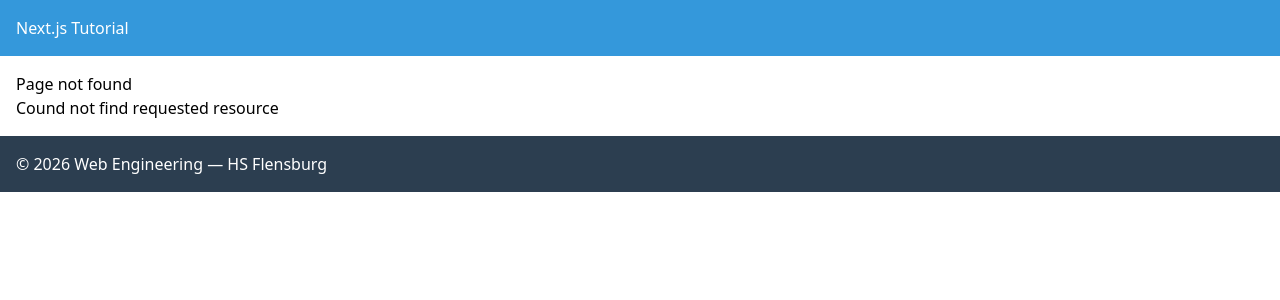
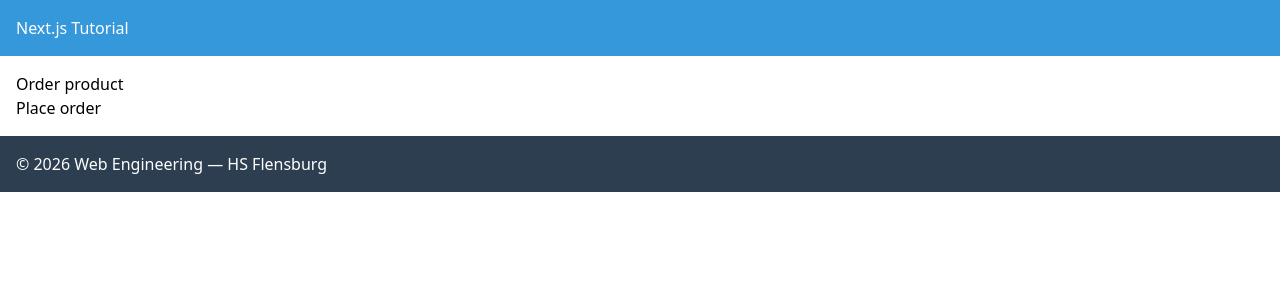
Before and after one commit to kape79/grundlagen-routing-navigation, a Next.js app: page /order-product in a window 1280 px wide. Before the commit this address had no page. Shown: the top 300 px of the page. Built offline with nearby package versions, Linux system fonts and the light colour scheme.

Commit message:
Added programatic navigation

```diff
--- a/src/app/articles/[articleId]/page.tsx
+++ b/src/app/articles/[articleId]/page.tsx
@@ -1,12 +1,13 @@
+"use client";
 import Link from "next/link"
+import { use} from "react"
 
-
-export default async function NewsArticle( { params, searchParams }: {
+export default function NewsArticle( { params, searchParams }: {
     params: Promise<{ articleId: string}>;
     searchParams: Promise<{lang?: "en" | "es" | "fr "}>
 })
-{   const { articleId } = await params;
-    const { lang= "en" } = await searchParams; //default value = en
+{   const { articleId } = use(params);
+    const { lang= "en" } = use(searchParams); //default value = en
     return (
       <div>
         <h1>News article {articleId}</h1>
--- /dev/null
+++ b/src/app/order-product/page.tsx
@@ -0,0 +1,18 @@
+"use client";
+
+import { useRouter } from "next/navigation";
+
+export default function OrderProduct() {
+    const router = useRouter();
+    const handleClick = () => {
+        console.log("Placing your order");
+        router.push("/")
+    };
+    return (
+        <>
+            <h1> Order product</h1>
+            <button onClick={(handleClick)}>Place order</button>
+
+        </>
+    );
+}
--- a/src/app/products/[productId]/reviews/[reviewId]/page.tsx
+++ b/src/app/products/[productId]/reviews/[reviewId]/page.tsx
@@ -1,4 +1,4 @@
-import { notFound } from "next/navigation";
+import { notFound, redirect } from "next/navigation";
 
 export default async function ProductReview( {
     params,
@@ -10,7 +10,7 @@ export default async function ProductReview( {
     const { productId, reviewId} = await params;
 
     if (parseInt(reviewId) > 1000) {
-        return notFound();
+        redirect("/products");
     }
     return <h1> Review {reviewId} for product {productId} </h1>
 }
```
